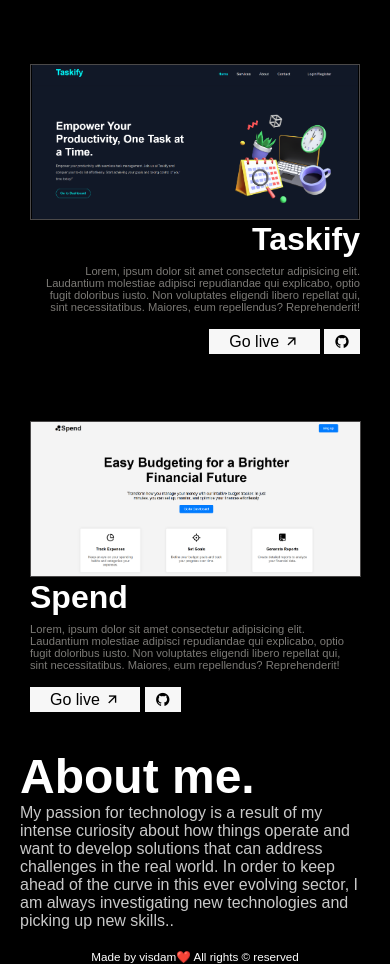
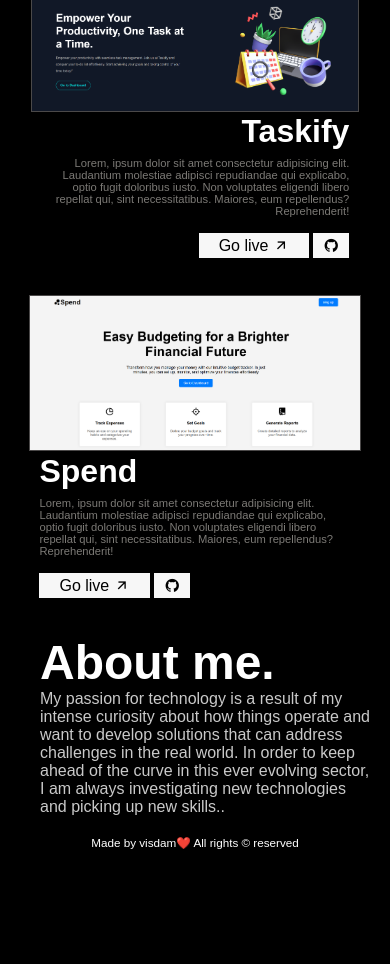
Before and after one commit to vikaspal9131/vikas.me, a plain HTML site: page index.html in a window 390 px wide. Shown: the part 1589-2553 px from the top of the page. After the commit the page ends 2439 px from the top, so only its background shows below. Drawn offline with nearby package versions, Linux system fonts and the light colour scheme; a web font is replaced by a local one.

Commit message:
make change in leptop size problem

```diff
--- a/style.css
+++ b/style.css
@@ -77,17 +77,18 @@ nav ul li a:hover {
 }
 
 .project-list1{
-
   display: flex;
   justify-content: space-around;
-  margin-top: 70px;
+  align-items: center;
+  margin-top: 40px;
+
 
 }
 .project-list2{
-
   display: flex;
   justify-content: space-around;
-  margin-top: 70px;
+  margin-top: 40px;
+
 
 }
 
@@ -96,10 +97,9 @@ nav ul li a:hover {
   margin-top: 40px;
   display: flex;
   flex-direction: column;
-  /* align-items: center; */
-  /* justify-content: center; */
-  padding: 0px 30px;
-
+  align-items: center;
+  justify-content: center;
+  padding: 0px 100px;
 }
 
 
@@ -129,14 +129,17 @@ nav ul li a:hover {
 }
 
 .detail1{
-
+  height: 100%;
   text-align: start;
   color: white;
+  padding: 40px;
+
 }
 
 .detail2{
   text-align: end;
   color: white;
+  padding: 40px;
 }
 
 .detail1 h1{
@@ -177,6 +180,7 @@ nav ul li a:hover {
 .about-content p {
   color: rgb(201, 201, 201);
   bottom:20px;
+  margin-left: 20px;
 }
 .about-heading{
    font-size: 3rem;
@@ -330,6 +334,17 @@ footer {
     text-align: start;
 
   }
+
+  .detail1{
+    padding: 0px 10px;
+  }
+
+  .detail2{
+    padding: 0px 10px;
+  }
+  .about-heading{
+    padding: 0px 20px;
+  }
   footer{
     font-size: 3vw;
     text-align: center;
```
